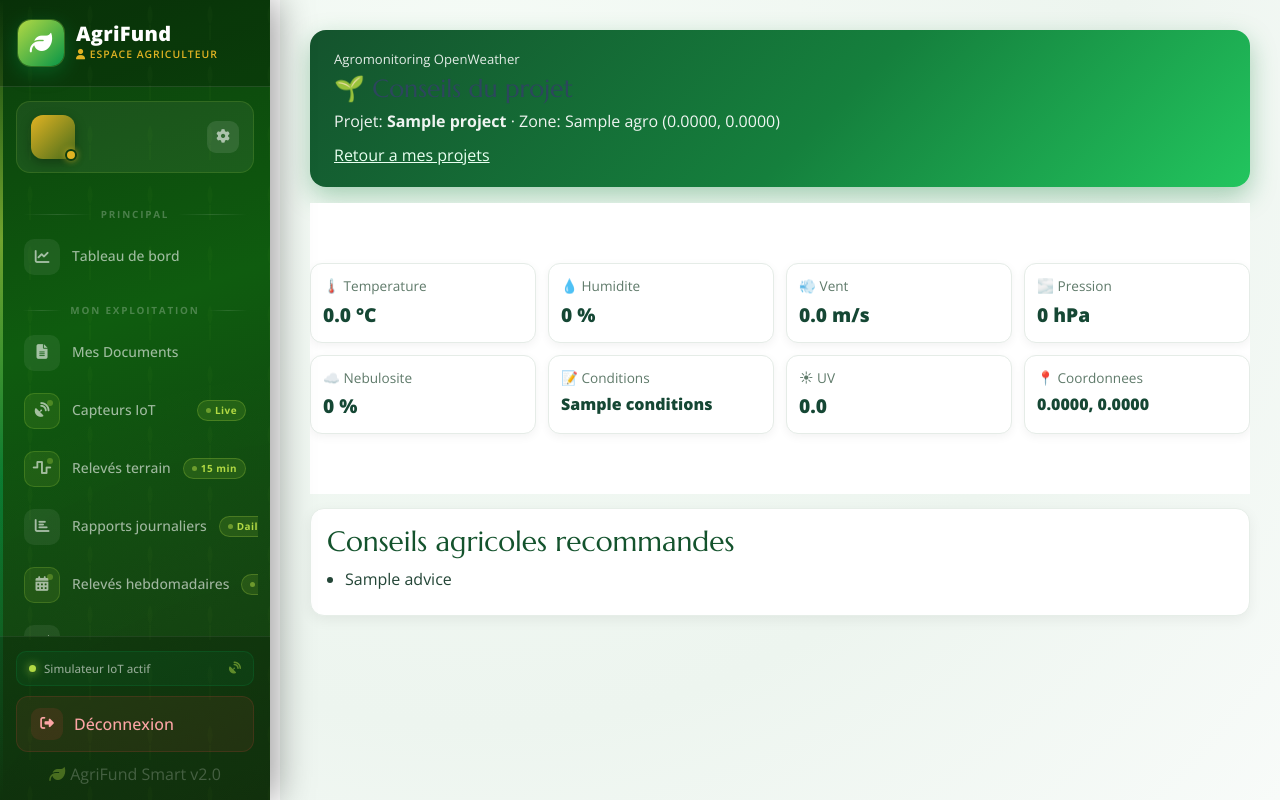
After one commit to RanaJaffel/Esprit-PIDEV-3A22-2526-Agrifund-Web, a Symfony app: template templates/agriculteur/project_agricole/Conseils du projet.html.twig in a window 1280 px wide. The commit adds this page. Run offline with Twig, Linux system fonts and the light colour scheme; the template is opened without the code that fills it: most values are stand-ins (such as "Sample title", 1, 10 or a date in 2020); some libraries are stand-ins or nearby versions.

Commit message:
integration of agromonitoring

```diff
--- /dev/null
+++ b/templates/agriculteur/project_agricole/Conseils du projet.html.twig
@@ -0,0 +1,114 @@
+{% extends 'base.html.twig' %}
+{% block title %}Conseils du projet - {{ project.nomproject }}{% endblock %}
+{% block hide_preloader %}true{% endblock %}
+{% block body_class %}agriculteur-page{% endblock %}
+
+{% block stylesheets %}
+<style>
+    .advice-main {
+        margin-left: 280px;
+        min-height: 100vh;
+        padding: 30px;
+        background: radial-gradient(circle at 20% 10%, #f5fbf6 0%, #edf5ef 60%, #f8fbf9 100%);
+    }
+
+    .advice-hero {
+        background: linear-gradient(135deg, #14532d, #15803d 55%, #22c55e);
+        border-radius: 16px;
+        padding: 20px 24px;
+        color: #fff;
+        box-shadow: 0 10px 26px rgba(21, 128, 61, .35);
+        margin-bottom: 16px;
+    }
+
+    .advice-grid {
+        display: grid;
+        grid-template-columns: repeat(4, minmax(0, 1fr));
+        gap: 12px;
+        margin-bottom: 14px;
+    }
+
+    .metric-card {
+        background: #fff;
+        border-radius: 12px;
+        border: 1px solid #e5ece7;
+        box-shadow: 0 3px 10px rgba(0, 0, 0, .05);
+        padding: 12px;
+    }
+
+    .metric-label { color: #5f7a6a; font-size: .85rem; }
+    .metric-value { color: #154734; font-weight: 800; font-size: 1.2rem; margin-top: 4px; }
+
+    .advice-card {
+        background: #fff;
+        border-radius: 14px;
+        border: 1px solid #e6eee8;
+        box-shadow: 0 4px 14px rgba(0, 0, 0, .06);
+        padding: 16px;
+    }
+
+    .advice-list { margin: 0; padding-left: 18px; }
+    .advice-list li { margin-bottom: 8px; color: #244637; line-height: 1.42; }
+
+    .error-box {
+        background: #fff2f2;
+        color: #8a2c2c;
+        border: 1px solid #efc4c4;
+        border-radius: 12px;
+        padding: 14px;
+    }
+
+    @media (max-width: 991.98px) {
+        .advice-main { margin-left: 0; padding: 70px 14px 20px; }
+        .advice-grid { grid-template-columns: repeat(2, minmax(0, 1fr)); }
+    }
+
+    @media (max-width: 575.98px) {
+        .advice-grid { grid-template-columns: 1fr; }
+    }
+</style>
+{% endblock %}
+
+{% block body %}
+{% include 'components/_sidebar_agriculteur.html.twig' %}
+
+<main class="advice-main">
+    <section class="advice-hero">
+        <div style="font-size:.82rem;opacity:.88;">Agromonitoring OpenWeather</div>
+        <h2 style="margin:4px 0 6px 0;font-size:1.55rem;">🌱 Conseils du projet</h2>
+        <div style="opacity:.93;">
+            Projet: <strong>{{ project.nomproject }}</strong>
+            {% if agro %}
+                · Zone: {{ agro.location_name }} ({{ agro.lat|number_format(4, '.', '') }}, {{ agro.lon|number_format(4, '.', '') }})
+            {% endif %}
+        </div>
+        <div style="margin-top:10px;">
+            <a href="{{ path('agriculteur_project_agricole_index') }}" style="color:#e8fff0;text-decoration:underline;">Retour a mes projets</a>
+        </div>
+    </section>
+
+    {% if error %}
+        <div class="error-box">{{ error }}</div>
+    {% elseif agro %}
+        <section class="advice-grid">
+            <article class="metric-card"><div class="metric-label">🌡 Temperature</div><div class="metric-value">{{ agro.temperature is not null ? agro.temperature|number_format(1, '.', '') ~ ' °C' : 'N/A' }}</div></article>
+            <article class="metric-card"><div class="metric-label">💧 Humidite</div><div class="metric-value">{{ agro.humidity is not null ? agro.humidity|number_format(0, '.', '') ~ ' %' : 'N/A' }}</div></article>
+            <article class="metric-card"><div class="metric-label">💨 Vent</div><div class="metric-value">{{ agro.wind is not null ? agro.wind|number_format(1, '.', '') ~ ' m/s' : 'N/A' }}</div></article>
+            <article class="metric-card"><div class="metric-label">🌫 Pression</div><div class="metric-value">{{ agro.pressure is not null ? agro.pressure|number_format(0, '.', '') ~ ' hPa' : 'N/A' }}</div></article>
+            <article class="metric-card"><div class="metric-label">☁ Nebulosite</div><div class="metric-value">{{ agro.clouds is not null ? agro.clouds|number_format(0, '.', '') ~ ' %' : 'N/A' }}</div></article>
+            <article class="metric-card"><div class="metric-label">📝 Conditions</div><div class="metric-value" style="font-size:1rem;">{{ agro.conditions ?: 'N/A' }}</div></article>
+            <article class="metric-card"><div class="metric-label">☀ UV</div><div class="metric-value">{{ agro.uvi is not null ? agro.uvi|number_format(1, '.', '') : 'N/A' }}</div></article>
+            <article class="metric-card"><div class="metric-label">📍 Coordonnees</div><div class="metric-value" style="font-size:1rem;">{{ agro.lat|number_format(4, '.', '') }}, {{ agro.lon|number_format(4, '.', '') }}</div></article>
+        </section>
+
+        <section class="advice-card">
+            <h3 style="margin:0 0 10px 0;color:#14532d;">Conseils agricoles recommandes</h3>
+            <ul class="advice-list">
+                {% for tip in advice %}
+                    <li>{{ tip }}</li>
+                {% endfor %}
+            </ul>
+        </section>
+    {% endif %}
+</main>
+{% endblock %}
```
Also changed, not shown: src/Controller/Agriculteur/ProjectAgricoleController.php (+222 -0 lines), templates/agriculteur/project_agricole/index.html.twig (+7 -0 lines), 1 other file.
